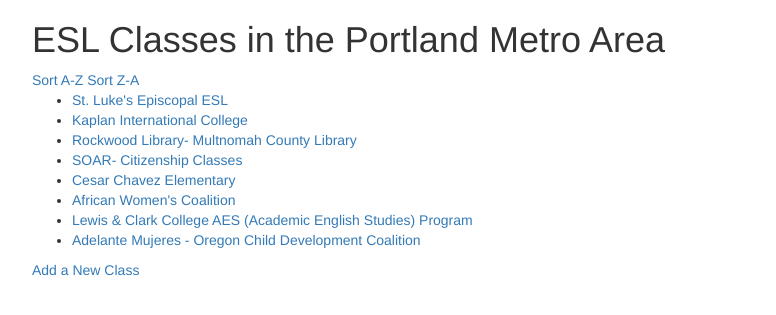
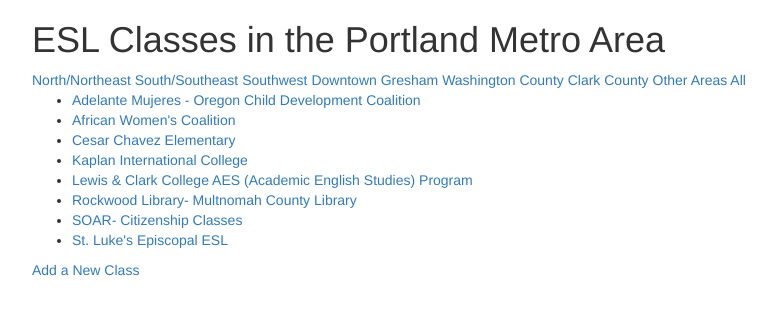
Before and after one commit to stephr3/portland-esl-network, a Rails app: page / in a window 1280 px wide. Shown: the top 315 px of the page, without its empty margins (38-814 px from the left). Run offline with Rails 7, Linux system fonts and the light colour scheme; data comes from the database, SQL or seed files in the repository; style sheets or scripts are compiled from the project's sources; some libraries are stand-ins or nearby versions.

Commit message:
filter classes by region

```diff
--- a/app/controllers/sites_controller.rb
+++ b/app/controllers/sites_controller.rb
@@ -1,14 +1,37 @@
 class SitesController < ApplicationController
   def index
-    if params[:sort].present?
-      if params[:sort] == 'a-z'
-        @sites = Site.all.order('name ASC')
-      elsif params[:sort] == 'z-a'
-        @sites = Site.all.order('name DESC')
+    # if params[:sort].present?
+    #   if params[:sort] == 'a-z'
+    #     @sites = Site.all.order('name ASC')
+    #   elsif params[:sort] == 'z-a'
+    #     @sites = Site.all.order('name DESC')
+    #   end
+    # else
+    #   @sites = Site.all.order('name ASC')
+    # end
+
+    if params[:region].present?
+      if params[:region] == 'north-northeast'
+        @sites = Site.north_northeast
+      elsif params[:region] == 'south-southeast'
+        @sites = Site.south_southeast
+      elsif params[:region] == 'southwest'
+        @sites = Site.southwest
+      elsif params[:region] == 'downtown'
+        @sites = Site.downtown
+      elsif params[:region] == 'gresham'
+        @sites = Site.gresham
+      elsif params[:region] == 'washington-county'
+        @sites = Site.washington_county
+      elsif params[:region] == 'clark-county'
+        @sites = Site.clark_county
+      elsif params[:region] == 'other-areas'
+        @sites = Site.other_areas
       end
     else
-      @sites = Site.all
+      @sites = Site.all.order('name ASC')
     end
+
   end
 
   def show
--- a/app/views/sites/index.html.erb
+++ b/app/views/sites/index.html.erb
@@ -1,7 +1,15 @@
 <h1>ESL Classes in the Portland Metro Area</h1>
 
-<%= link_to 'Sort A-Z', '?sort=a-z' %>
-<%= link_to 'Sort Z-A', '?sort=z-a' %>
+<%= link_to 'North/Northeast', '?region=north-northeast' %>
+<%= link_to 'South/Southeast', '?region=south-southeast' %>
+<%= link_to 'Southwest', '?region=southwest' %>
+<%= link_to 'Downtown', '?region=downtown' %>
+<%= link_to 'Gresham', '?region=gresham' %>
+<%= link_to 'Washington County', '?region=washington-county' %>
+<%= link_to 'Clark County', '?region=clark-county' %>
+<%= link_to 'Other Areas', '?region=other-areas' %>
+<%= link_to 'All', root_path %>
+
 <ul>
   <% @sites.each do |site| %>
     <li><%= link_to site.name, site_path(site) %></li>
```
Also changed, not shown: app/models/site.rb (+32 -0 lines).
